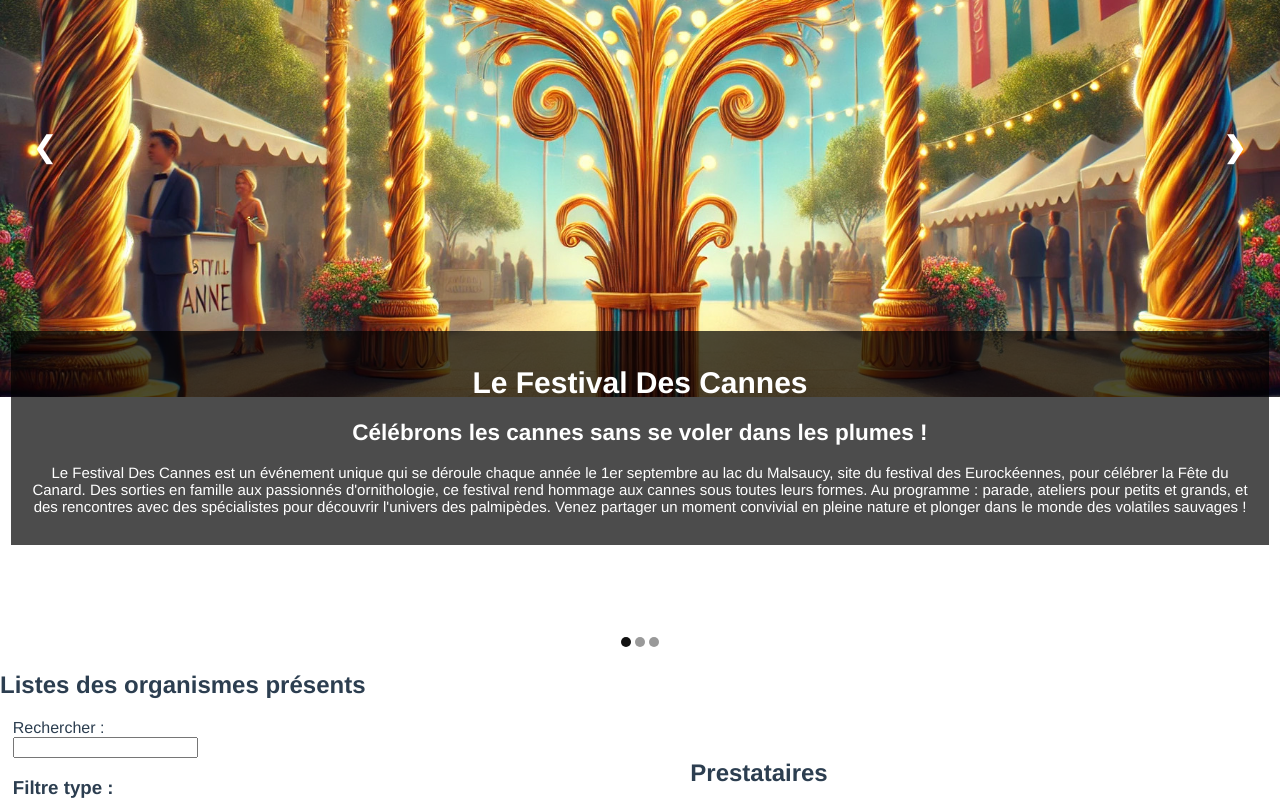
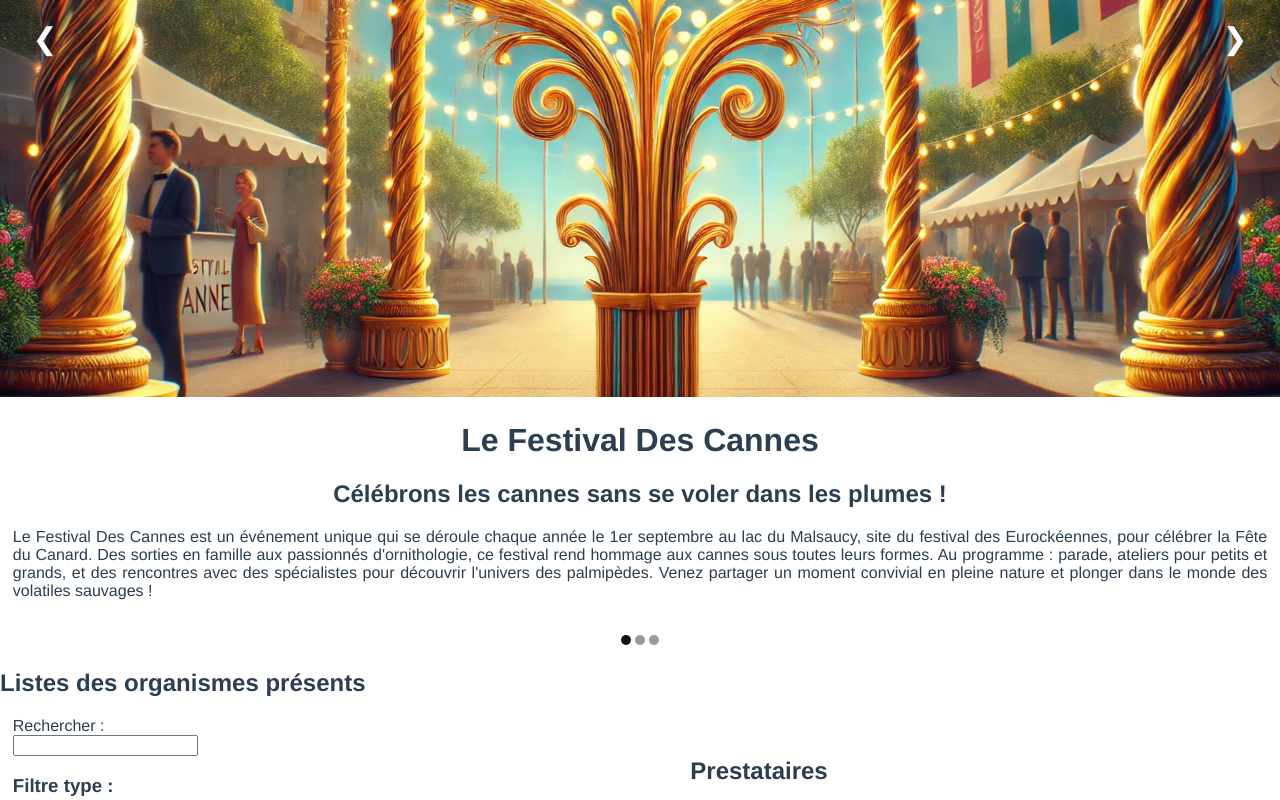
Before and after one commit to MaikenDANGELO/LeFestivalDesCannes, a Vue app in the folder frontend/: page / in a window 1280 px wide. Shown: the part 427-1227 px from the top of the page. Built offline with nearby package versions, Linux system fonts and the light colour scheme.

Commit message:
déplacement texte page accueil et changement images caroussel

```diff
--- a/frontend/src/components/BanniereAccueil.vue
+++ b/frontend/src/components/BanniereAccueil.vue
@@ -4,30 +4,26 @@
             <div class="custom-slider fade" style="display: block;">
                 <div class="slide-index">1 / 3</div>
                 <img class="slide-img" src="../assets/banniere1.jpg">
-                <div class="slide-text">
-                    <h1>Le Festival Des Cannes</h1>
-                    <h2>Célébrons les cannes sans se voler dans les plumes !</h2>
-                    <p>Le Festival Des Cannes est un événement unique qui se déroule chaque année le 1er septembre
-                    au lac du Malsaucy, site du festival des Eurockéennes, pour célébrer la Fête du Canard. Des sorties en famille
-                    aux passionnés d'ornithologie, ce festival rend hommage aux cannes sous toutes leurs formes. Au programme :
-                    parade, ateliers pour petits et grands, et des rencontres avec des spécialistes pour découvrir l'univers
-                    des palmipèdes. Venez partager un moment convivial en pleine nature et plonger dans le monde des
-                    volatiles sauvages !</p>
-                </div>
             </div>
             <div class="custom-slider fade">
                 <div class="slide-index">2 / 3</div>
-                <img class="slide-img" src="https://www.codeur.com/tuto/wp-content/uploads/2021/12/slide2.jpg">
-                <div class="slide-text">Nullam luctus aliquam ornare. </div>
+                <img class="slide-img" src="../assets/lacMalsaucy.jpg">
             </div>
             <div class="custom-slider fade">
                 <div class="slide-index">3 / 3</div>
-                <img class="slide-img" src="https://www.codeur.com/tuto/wp-content/uploads/2021/12/slide3.jpg">
-                <div class="slide-text">Praesent lobortis libero sed egestas suscipit.</div>
+                <img class="slide-img" src="../assets/canard.jpg">
             </div>
             <a class="prev" @click="plusSlides(-1)">❮</a>
             <a class="next" @click="plusSlides(1)">❯</a>
         </div>
+            <h1 style="text-align: center;">Le Festival Des Cannes</h1>
+            <h2 style="text-align: center;">Célébrons les cannes sans se voler dans les plumes !</h2>
+            <p style="text-align: justify;margin: 1%;">Le Festival Des Cannes est un événement unique qui se déroule chaque année le 1er septembre
+            au lac du Malsaucy, site du festival des Eurockéennes, pour célébrer la Fête du Canard. Des sorties en famille
+            aux passionnés d'ornithologie, ce festival rend hommage aux cannes sous toutes leurs formes. Au programme :
+            parade, ateliers pour petits et grands, et des rencontres avec des spécialistes pour découvrir l'univers
+            des palmipèdes. Venez partager un moment convivial en pleine nature et plonger dans le monde des
+            volatiles sauvages !</p>
         <br>
         <div class="slide-dot" @load="currentSlide(1)">
             <span class="dot active" @click="currentSlide(1)"></span>
```
